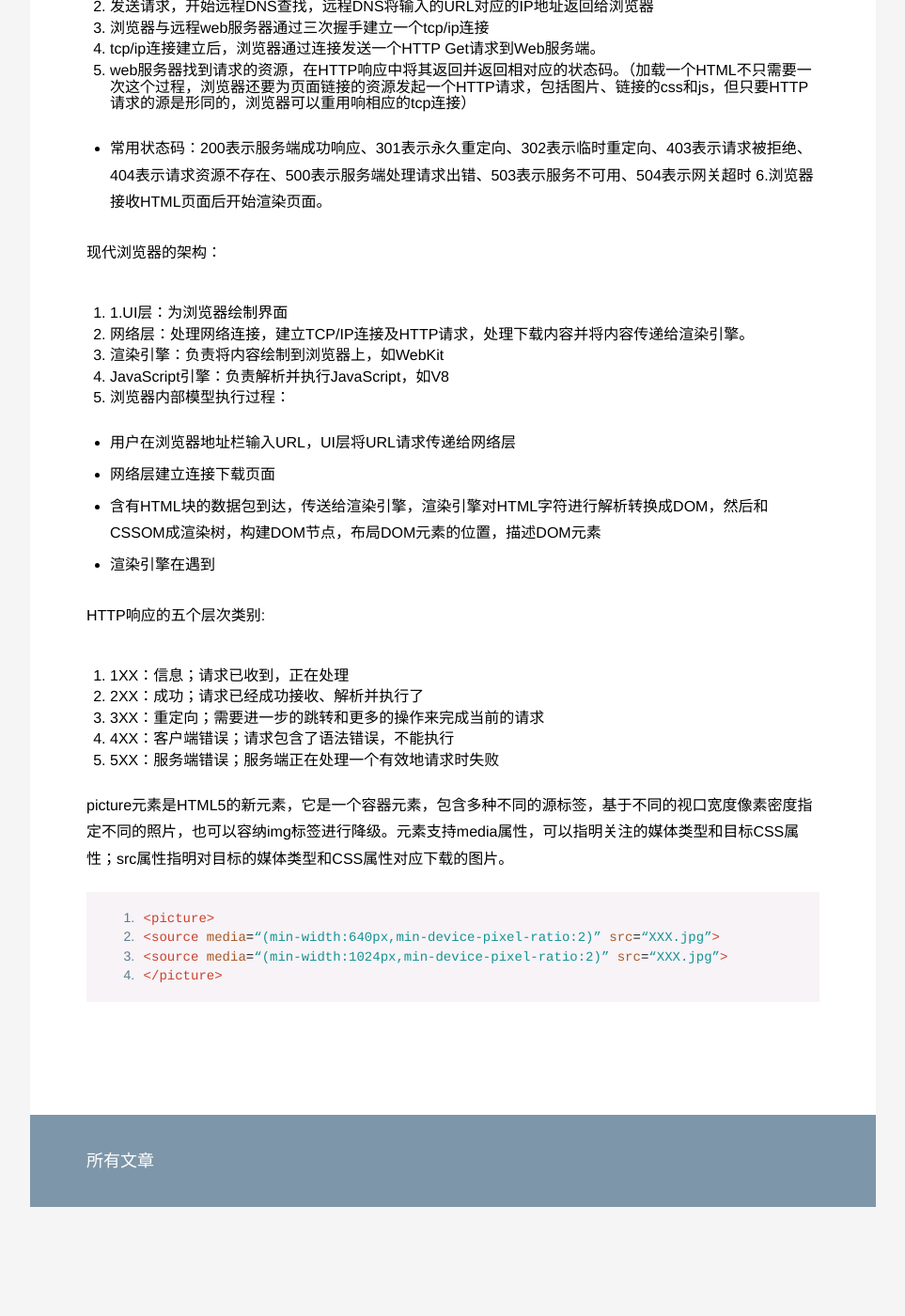
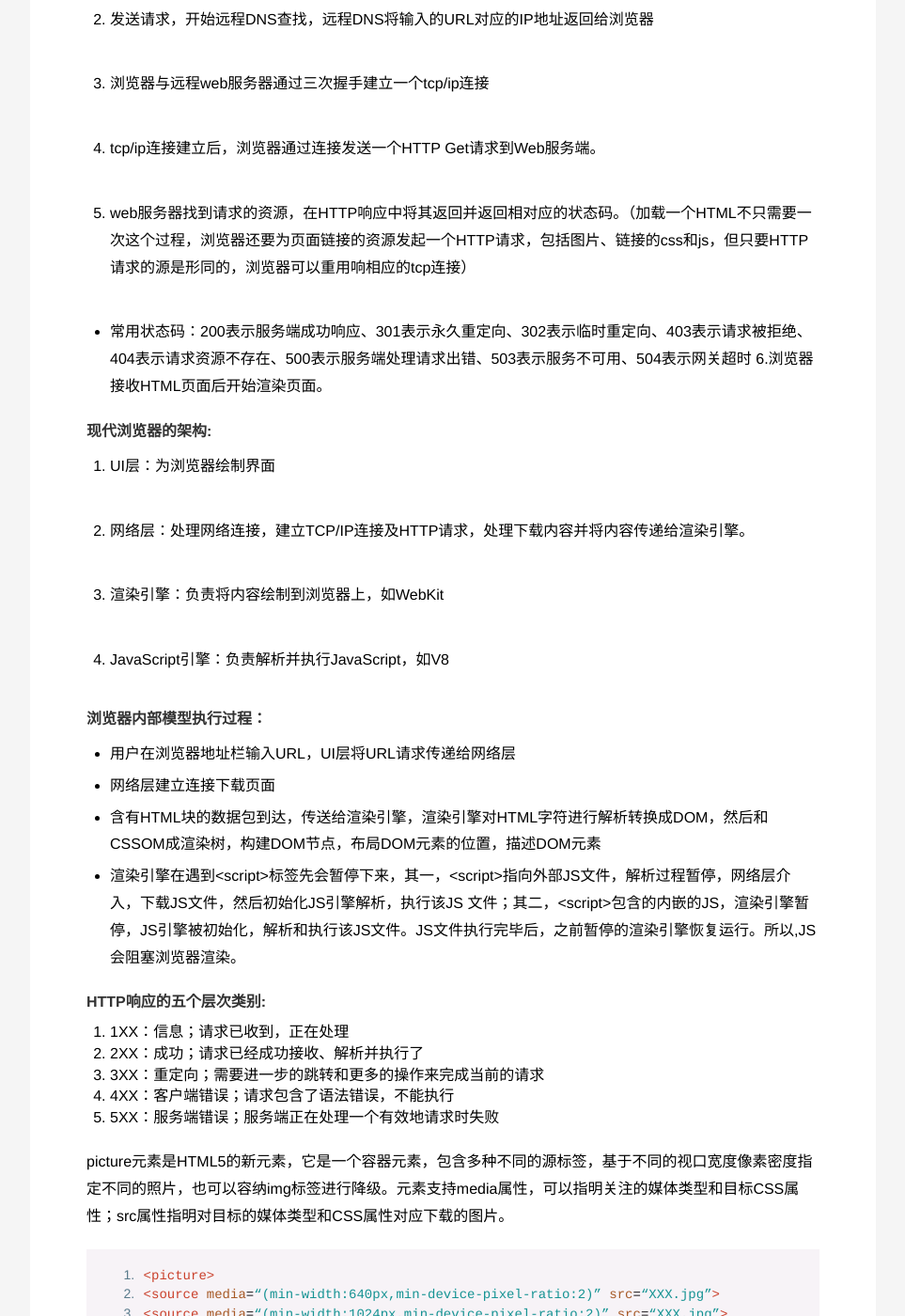
Before and after one commit to lijaha/lijaha.github.io, a Jekyll site: the page built from _posts/2017-04-10-web-responsive.md, in a window 1280 px wide and 1400 px high, scrolled down 432 px. Shown: the whole window at 94% size, without its empty margins (158-1121 px from the left). Built offline with Jekyll 4.4.1, drawn with Linux system fonts in a browser that asks for light colours; before the commit the page ends 1716 px from its top, so only the background shows below that; some of the changed text lies outside the part shown.

Commit message:
alert blog

```diff
--- a/_posts/2017-04-10-web-responsive.md
+++ b/_posts/2017-04-10-web-responsive.md
@@ -10,32 +10,41 @@ description: 《响应式Web设计性能优化》笔记
 
 **Web性能定义：** 一个终端用户从请求一段内容开始到这段内容显示在用户设备上这段时间的度量值。
 
-**运行时性能：** 应用在运行时对用户输入响应式能力的一个表示。
+运行时性能： 应用在运行时对用户输入响应式能力的一个表示。
 
-**浏览器请求一个页面的过程：**
+#### 浏览器请求一个页面的过程：
 
 1. 通过浏览器请求一个web页面，浏览器创建一个线程去执行该请求
+
 2. 发送请求，开始远程DNS查找，远程DNS将输入的URL对应的IP地址返回给浏览器
+
 3. 浏览器与远程web服务器通过三次握手建立一个tcp/ip连接
+
 4. tcp/ip连接建立后，浏览器通过连接发送一个HTTP Get请求到Web服务端。
+
 5. web服务器找到请求的资源，在HTTP响应中将其返回并返回相对应的状态码。（加载一个HTML不只需要一次这个过程，浏览器还要为页面链接的资源发起一个HTTP请求，包括图片、链接的css和js，但只要HTTP请求的源是形同的，浏览器可以重用响相应的tcp连接）
 
 * 常用状态码：200表示服务端成功响应、301表示永久重定向、302表示临时重定向、403表示请求被拒绝、404表示请求资源不存在、500表示服务端处理请求出错、503表示服务不可用、504表示网关超时
 6.浏览器接收HTML页面后开始渲染页面。
 
-**现代浏览器的架构：**
-1. 1.UI层：为浏览器绘制界面
+#### 现代浏览器的架构:
+1. UI层：为浏览器绘制界面
+
 2. 网络层：处理网络连接，建立TCP/IP连接及HTTP请求，处理下载内容并将内容传递给渲染引擎。
+
 3. 渲染引擎：负责将内容绘制到浏览器上，如WebKit
+
 4. JavaScript引擎：负责解析并执行JavaScript，如V8
-5. 浏览器内部模型执行过程：
+
+#### 浏览器内部模型执行过程：
 
 * 用户在浏览器地址栏输入URL，UI层将URL请求传递给网络层
 * 网络层建立连接下载页面
 * 含有HTML块的数据包到达，传送给渲染引擎，渲染引擎对HTML字符进行解析转换成DOM，然后和CSSOM成渲染树，构建DOM节点，布局DOM元素的位置，描述DOM元素
-* 渲染引擎在遇到<script>标签先会暂停下来，其一，<script>指向外部JS文件，解析过程暂停，网络层介入，下载JS文件，然后初始化JS引擎解析，执行该JS 文件；其二，<script>包含的内嵌的JS，渲染引擎暂停，JS引擎被初始化，解析和执行该JS文件。JS文件执行完毕后，之前暂停的渲染引擎恢复运行。所以,JS 会阻塞浏览器渲染。
+* 渲染引擎在遇到\<script\>标签先会暂停下来，其一，\<script\>指向外部JS文件，解析过程暂停，网络层介入，下载JS文件，然后初始化JS引擎解析，执行该JS 文件；其二，\<script\>包含的内嵌的JS，渲染引擎暂停，JS引擎被初始化，解析和执行该JS文件。JS文件执行完毕后，之前暂停的渲染引擎恢复运行。所以,JS 会阻塞浏览器渲染。
 
-**HTTP响应的五个层次类别:**
+#### HTTP响应的五个层次类别:
+
 1. 1XX：信息；请求已收到，正在处理
 2. 2XX：成功；请求已经成功接收、解析并执行了
 3. 3XX：重定向；需要进一步的跳转和更多的操作来完成当前的请求
```
